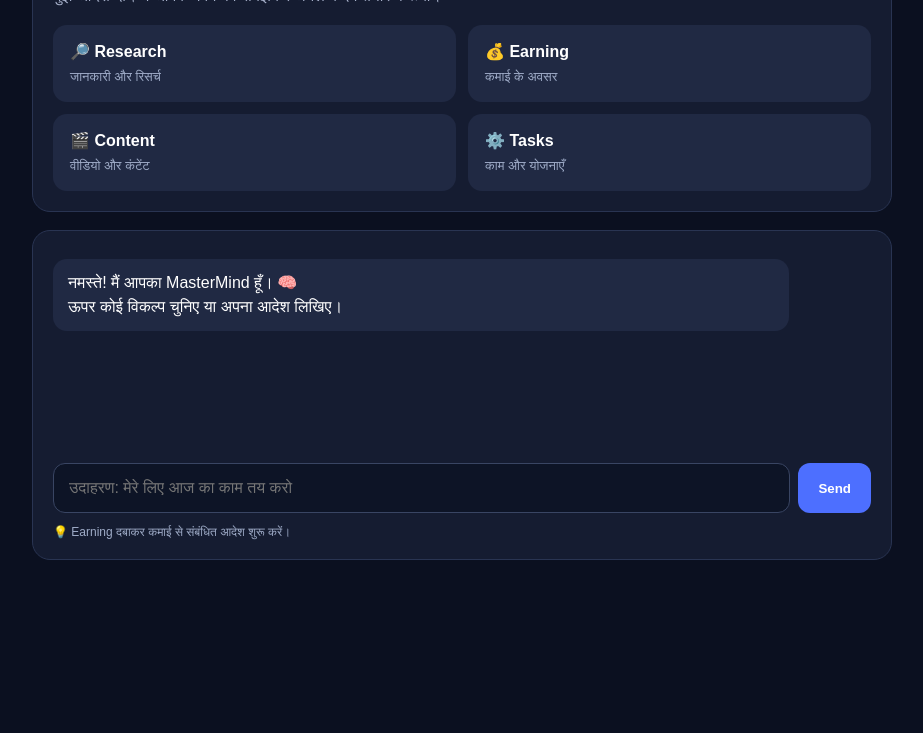
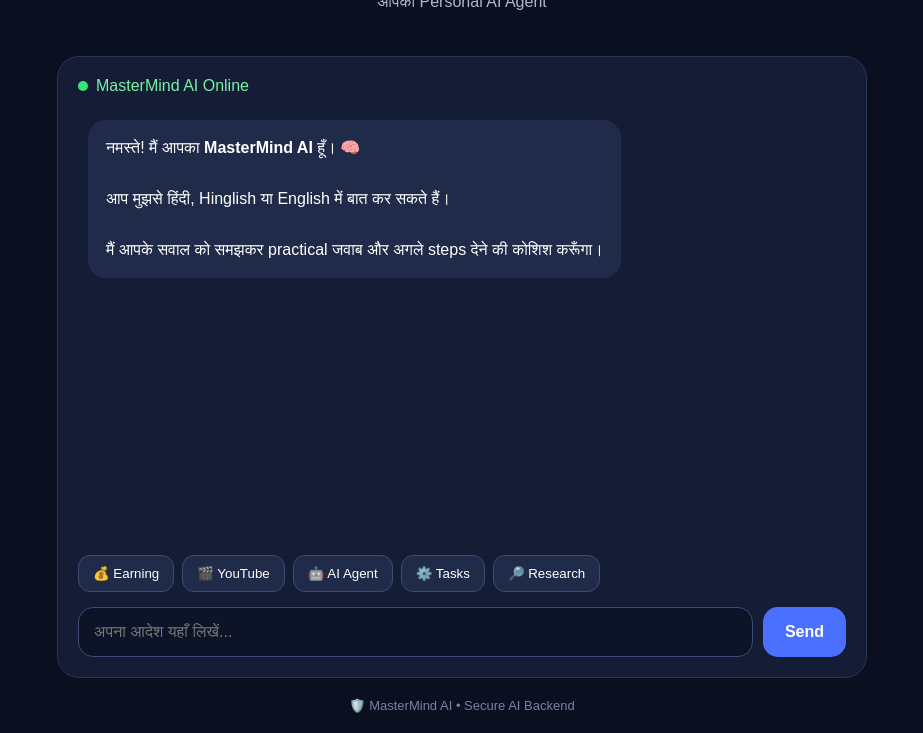
Before and after one commit to frozenpawstudio-lgtm/mastermind-ai, a plain HTML site: page index.html in a window 1280 px wide. Shown: the part 151-884 px from the top of the page, without its empty margins (178-1101 px from the left). Before the commit the page ends 800 px from the top, so only its background shows below. Drawn offline with Linux system fonts and the light colour scheme.

Commit message:
Update index.html

```diff
--- a/index.html
+++ b/index.html
@@ -3,397 +3,453 @@
 <head>
 <meta charset="UTF-8">
 <meta name="viewport" content="width=device-width, initial-scale=1.0">
+
 <title>MasterMind AI</title>
 
 <style>
-*{box-sizing:border-box}
+*{
+  box-sizing:border-box;
+}
 
 body{
   margin:0;
-  font-family:Arial,sans-serif;
+  font-family:Arial, sans-serif;
   background:#0b1020;
   color:white;
 }
 
-.app{
-  max-width:900px;
+.container{
+  max-width:850px;
   margin:auto;
-  min-height:100vh;
   padding:20px;
 }
 
 .header{
-  display:flex;
-  align-items:center;
-  justify-content:space-between;
-  margin-bottom:25px;
+  text-align:center;
+  padding:25px 10px;
 }
 
 .logo{
-  font-size:25px;
-  font-weight:bold;
-}
-
-.status{
-  color:#61ff9b;
-  font-size:13px;
-}
-
-.card{
-  background:#151c31;
-  border:1px solid #293452;
-  border-radius:18px;
-  padding:20px;
-  margin-bottom:18px;
+  font-size:42px;
 }
 
 h1{
-  margin:0 0 8px;
+  margin:8px 0;
   font-size:30px;
 }
 
 .subtitle{
-  color:#aab4ce;
+  color:#aeb8d0;
 }
 
-.modules{
-  display:grid;
-  grid-template-columns:repeat(2,1fr);
-  gap:12px;
+.card{
+  background:#151d36;
+  border:1px solid #293556;
+  border-radius:22px;
+  padding:20px;
   margin-top:20px;
 }
 
-.module{
-  background:#202943;
-  padding:16px;
-  border-radius:14px;
-  cursor:pointer;
-  transition:0.2s;
-  border:1px solid transparent;
+.status{
+  display:flex;
+  align-items:center;
+  gap:8px;
+  color:#79f2a6;
+  margin-bottom:15px;
 }
 
-.module:hover{
-  border-color:#4d6fff;
-  transform:translateY(-2px);
-}
-
-.module:active{
-  transform:scale(0.98);
-}
-
-.module b{
-  display:block;
-  margin-bottom:6px;
-}
-
-.module span{
-  color:#9eabc7;
-  font-size:13px;
-}
-
-.chat{
-  min-height:330px;
-  display:flex;
-  flex-direction:column;
+.status-dot{
+  width:10px;
+  height:10px;
+  background:#32e875;
+  border-radius:50%;
 }
 
 .messages{
-  flex:1;
-  overflow:auto;
-  margin-bottom:15px;
+  height:430px;
+  overflow-y:auto;
+  padding:10px;
+  display:flex;
+  flex-direction:column;
+  gap:14px;
 }
 
 .msg{
-  padding:12px 15px;
-  border-radius:14px;
-  margin:8px 0;
-  max-width:90%;
-  line-height:1.5;
+  padding:15px 18px;
+  border-radius:18px;
+  line-height:1.6;
+  max-width:88%;
+  word-wrap:break-word;
+}
+
+.user{
+  align-self:flex-end;
+  background:#315bd6;
 }
 
 .ai{
-  background:#202943;
+  align-self:flex-start;
+  background:#202b49;
 }
 
-.user{
-  background:#3157d5;
-  margin-left:auto;
+.quick{
+  display:flex;
+  flex-wrap:wrap;
+  gap:8px;
+  margin:15px 0;
 }
 
-.input{
-  display:flex;
-  gap:8px;
+.quick button{
+  background:#202b49;
+  color:white;
+  border:1px solid #3b4b73;
+  border-radius:12px;
+  padding:10px 14px;
+  cursor:pointer;
 }
 
-input{
-  flex:1;
-  padding:15px;
-  border-radius:12px;
-  border:1px solid #394563;
-  background:#0d1426;
-  color:white;
-  font-size:16px;
+.quick button:active{
+  transform:scale(.97);
 }
 
-button{
+.input-area{
+  display:flex;
+  gap:10px;
+}
+
+#command{
+  flex:1;
+  min-width:0;
+  background:#0d1428;
+  color:white;
+  border:1px solid #3b4b73;
+  border-radius:15px;
+  padding:15px;
+  font-size:16px;
+  outline:none;
+}
+
+#command:focus{
+  border-color:#5276ff;
+}
+
+.send{
+  background:#4b6fff;
+  color:white;
   border:0;
-  border-radius:12px;
-  padding:0 20px;
-  background:#4d6fff;
-  color:white;
+  border-radius:15px;
+  padding:0 22px;
+  font-size:16px;
   font-weight:bold;
   cursor:pointer;
 }
 
-button:active{
-  transform:scale(0.97);
+.send:active{
+  transform:scale(.97);
 }
 
-.quick{
-  margin-top:12px;
-  color:#9eabc7;
-  font-size:12px;
+.footer{
+  text-align:center;
+  color:#7783a5;
+  font-size:13px;
+  margin-top:20px;
 }
 
 @media(max-width:600px){
-  .modules{
-    grid-template-columns:1fr;
+
+  .container{
+    padding:12px;
   }
 
-  .app{
-    padding:14px;
+  .messages{
+    height:400px;
   }
 
-  h1{
-    font-size:25px;
+  .input-area{
+    flex-direction:row;
   }
 
-  .input{
-    flex-direction:column;
+  .send{
+    padding:0 18px;
   }
 
-  button{
-    height:48px;
+  .msg{
+    max-width:94%;
   }
 }
 </style>
 </head>
 
+
 <body>
 
-<div class="app">
+<div class="container">
 
   <div class="header">
-    <div class="logo">🧠 MasterMind AI</div>
-    <div class="status">● Online</div>
+
+    <div class="logo">🧠</div>
+
+    <h1>MasterMind AI</h1>
+
+    <div class="subtitle">
+      आपका Personal AI Agent
     </div>
+
+  </div>
+
 
   <div class="card">
 
-    <h1>आपका Personal AI Agent</h1>
-
-    <div class="subtitle">
-      मुझे आदेश दो। मैं आपके काम को समझकर अगले कदम तैयार करूँगा।
+    <div class="status">
+      <span class="status-dot"></span>
+      MasterMind AI Online
     </div>
 
-    <div class="modules">
 
-      <div class="module"
-           onclick="quickCommand('मेरे लिए आज की जरूरी रिसर्च करो')">
-        <b>🔎 Research</b>
-        <span>जानकारी और रिसर्च</span>
+    <div id="messages" class="messages">
+
+      <div class="msg ai">
+        नमस्ते! मैं आपका <b>MasterMind AI</b> हूँ। 🧠
+        <br><br>
+        आप मुझसे हिंदी, Hinglish या English में बात कर सकते हैं।
+        <br><br>
+        मैं आपके सवाल को समझकर practical जवाब और अगले steps देने की कोशिश करूँगा।
       </div>
 
-      <div class="module"
-           onclick="quickCommand('मेरे लिए ऑनलाइन कमाई के असली और सुरक्षित अवसर खोजो')">
-        <b>💰 Earning</b>
-        <span>कमाई के अवसर</span>
     </div>
 
-      <div class="module"
-           onclick="quickCommand('मेरे लिए एक वायरल वीडियो का आइडिया और स्क्रिप्ट तैयार करो')">
-        <b>🎬 Content</b>
-        <span>वीडियो और कंटेंट</span>
+
+    <div class="quick">
+
+      <button onclick="quickCommand('मुझे ऑनलाइन पैसे कमाने का तरीका बताओ')">
+        💰 Earning
+      </button>
+
+      <button onclick="quickCommand('मेरे लिए YouTube automation project बनाओ')">
+        🎬 YouTube
+      </button>
+
+      <button onclick="quickCommand('मेरे लिए एक AI agent का plan बनाओ')">
+        🤖 AI Agent
+      </button>
+
+      <button onclick="quickCommand('आज मेरे लिए क्या काम करना चाहिए?')">
+        ⚙️ Tasks
+      </button>
+
+      <button onclick="quickCommand('मुझे इस topic पर research करनी है')">
+        🔎 Research
+      </button>
+
     </div>
 
-      <div class="module"
-           onclick="quickCommand('मेरे आज के काम की योजना बनाओ')">
-        <b>⚙️ Tasks</b>
-        <span>काम और योजनाएँ</span>
-      </div>
+
+    <div class="input-area">
+
+      <input
+        id="command"
+        type="text"
+        placeholder="अपना आदेश यहाँ लिखें..."
+        autocomplete="off"
+      >
+
+      <button class="send" onclick="sendCommand()">
+        Send
+      </button>
 
     </div>
 
   </div>
 
 
-  <div class="card chat">
-
-    <div class="messages" id="messages">
-
-      <div class="msg ai">
-        नमस्ते! मैं आपका MasterMind हूँ। 🧠<br>
-        ऊपर कोई विकल्प चुनिए या अपना आदेश लिखिए।
+  <div class="footer">
+    🛡️ MasterMind AI • Secure AI Backend
   </div>
 
 </div>
 
-
-    <div class="input">
-
-      <input
-        id="command"
-        placeholder="उदाहरण: मेरे लिए आज का काम तय करो">
-
-      <button onclick="sendCommand()">
-        Send
-      </button>
-
-    </div>
-
-    <div class="quick">
-      💡 Earning दबाकर कमाई से संबंधित आदेश शुरू करें।
-    </div>
-
-  </div>
-
-</div>
 
 
 <script>
 
 function quickCommand(text){
 
-  const input=document.getElementById("command");
+  const input = document.getElementById("command");
 
-  input.value=text;
+  input.value = text;
 
   sendCommand();
 
 }
 
 
-function sendCommand(){
 
-  const input=document.getElementById("command");
+async function sendCommand(){
 
-  const text=input.value.trim();
+  const input = document.getElementById("command");
+
+  const text = input.value.trim();
 
   if(!text){
     return;
   }
 
-  const messages=document.getElementById("messages");
+
+  const messages = document.getElementById("messages");
 
 
+  // User message
   messages.innerHTML +=
-    '<div class="msg user">'+
-    escapeHtml(text)+
+    '<div class="msg user">' +
+    escapeHtml(text) +
     '</div>';
 
 
-  input.value="";
+  input.value = "";
 
 
-  setTimeout(()=>{
+  // Loading
+  const loadingId = "loading-" + Date.now();
 
-    let reply="";
-
-    const lower=text.toLowerCase();
+  messages.innerHTML +=
+    '<div class="msg ai" id="' + loadingId + '">' +
+    '🧠 MasterMind सोच रहा है...' +
+    '</div>';
 
 
-    if(
-      lower.includes("कमाई") ||
-      lower.includes("कमाने") ||
-      lower.includes("earning")
-    ){
+  messages.scrollTop = messages.scrollHeight;
 
-      reply=
-      "💰 Earning mode शुरू हो गया।<br><br>"+
-      "मैं आपके लिए ऐसे ऑनलाइन काम खोजने में मदद कर सकता हूँ जिन्हें मोबाइल से शुरू किया जा सके।<br><br>"+
-      "अगला चरण: असली और सुरक्षित earning opportunities की रिसर्च के लिए AI backend जोड़ना होगा।";
+
+  try{
+
+    /*
+      Real Cloudflare Worker AI backend
+    */
+
+    const response = await fetch("/api/chat",{
+
+      method:"POST",
+
+      headers:{
+        "Content-Type":"application/json"
+      },
+
+      body:JSON.stringify({
+        message:text
+      })
+
+    });
+
+
+    const data = await response.json();
+
+
+    // Remove loading message
+    const loading = document.getElementById(loadingId);
+
+    if(loading){
+      loading.remove();
+    }
+
+
+    let reply = "";
+
+
+    if(data.ok && data.answer){
+
+      reply = data.answer;
 
     }
 
-    else if(
-      lower.includes("वीडियो") ||
-      lower.includes("कंटेंट") ||
-      lower.includes("content")
-    ){
+    else if(data.error){
 
-      reply=
-      "🎬 Content mode शुरू हो गया।<br><br>"+
-      "मैं आपके लिए topic, hook, script और video plan तैयार कर सकता हूँ।";
-
-    }
-
-    else if(
-      lower.includes("रिसर्च") ||
-      lower.includes("research")
-    ){
-
-      reply=
-      "🔎 Research mode शुरू हो गया।<br><br>"+
-      "मैं किसी topic की जानकारी इकट्ठा करके उसका आसान summary और action plan तैयार कर सकता हूँ।";
-
-    }
-
-    else if(
-      lower.includes("काम") ||
-      lower.includes("योजना") ||
-      lower.includes("tasks")
-    ){
-
-      reply=
-      "⚙️ Tasks mode शुरू हो गया।<br><br>"+
-      "मैं आपके काम को छोटे-छोटे steps में बाँटकर आज की योजना बना सकता हूँ।";
+      reply =
+        "❌ AI में समस्या आई।<br><br>" +
+        escapeHtml(data.error);
 
     }
 
     else{
 
-      reply=
-      "✅ आपका आदेश मिल गया।<br><br>"+
-      "मैंने आपका command समझ लिया है। अभी AI backend connect नहीं है। अगला चरण सुरक्षित AI backend जोड़ना है।";
+      reply =
+        "❌ AI से सही जवाब नहीं मिला।";
 
     }
 
 
     messages.innerHTML +=
-      '<div class="msg ai">'+
-      reply+
+      '<div class="msg ai">' +
+      formatAnswer(reply) +
       '</div>';
 
 
-    messages.scrollTop=messages.scrollHeight;
+  }
 
-  },500);
+  catch(error){
+
+    const loading = document.getElementById(loadingId);
+
+    if(loading){
+      loading.remove();
+    }
+
+
+    messages.innerHTML +=
+      '<div class="msg ai">' +
+      '❌ AI backend से connection नहीं हो पाया।<br><br>' +
+      escapeHtml(error.message) +
+      '</div>';
 
   }
 
 
+  messages.scrollTop = messages.scrollHeight;
+
+}
+
+
+
+function formatAnswer(text){
+
+  /*
+    AI के जवाब को सुरक्षित HTML text में बदलना
+  */
+
+  return escapeHtml(String(text))
+    .replace(/\n/g,"<br>");
+
+}
+
+
+
 function escapeHtml(text){
 
-  const div=document.createElement("div");
+  const div = document.createElement("div");
 
-  div.textContent=text;
+  div.textContent = text;
 
   return div.innerHTML;
 
 }
 
 
+
 document
   .getElementById("command")
   .addEventListener("keydown",function(e){
 
-  if(e.key==="Enter"){
+    if(e.key === "Enter"){
+
+      e.preventDefault();
+
       sendCommand();
+
     }
 
   });
 
 </script>
 
+
 </body>
 </html>
```
Lines whose indentation alone changed are shown as unchanged.
